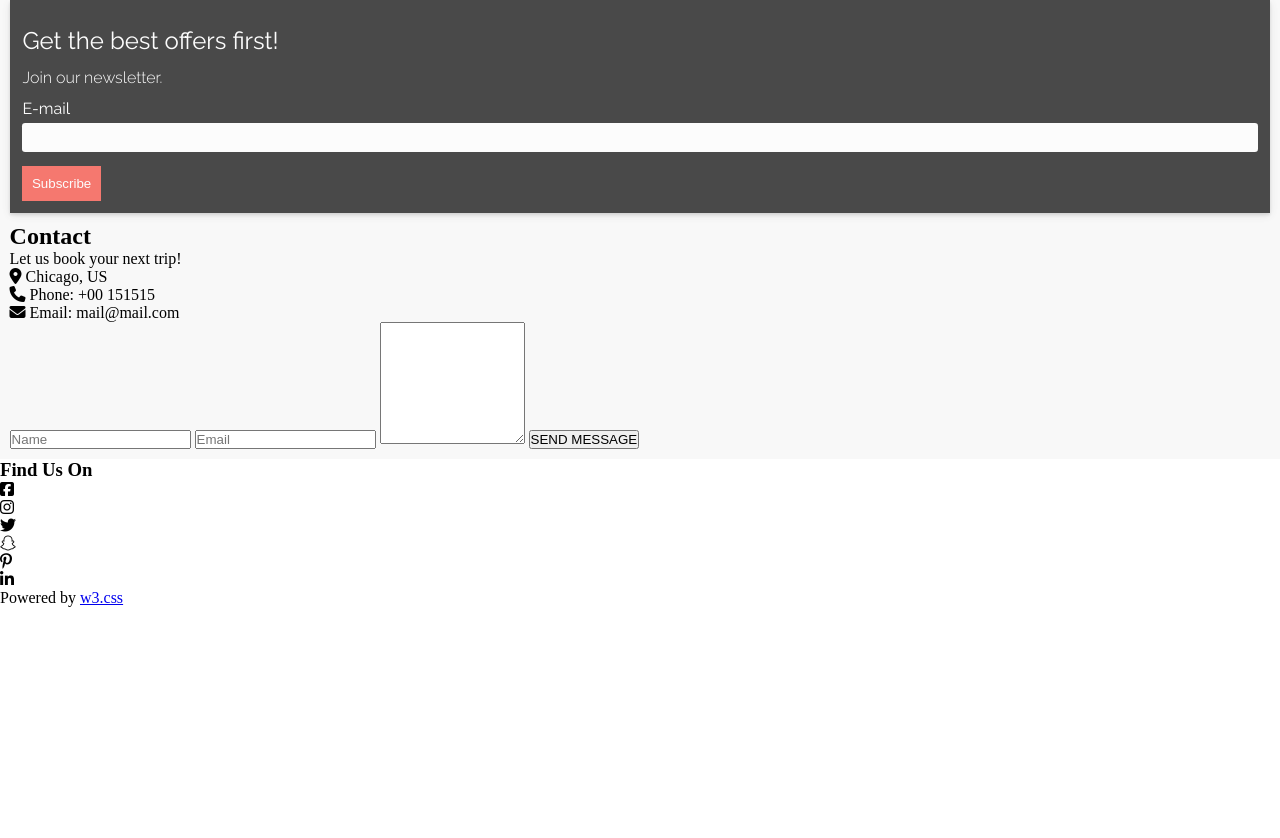
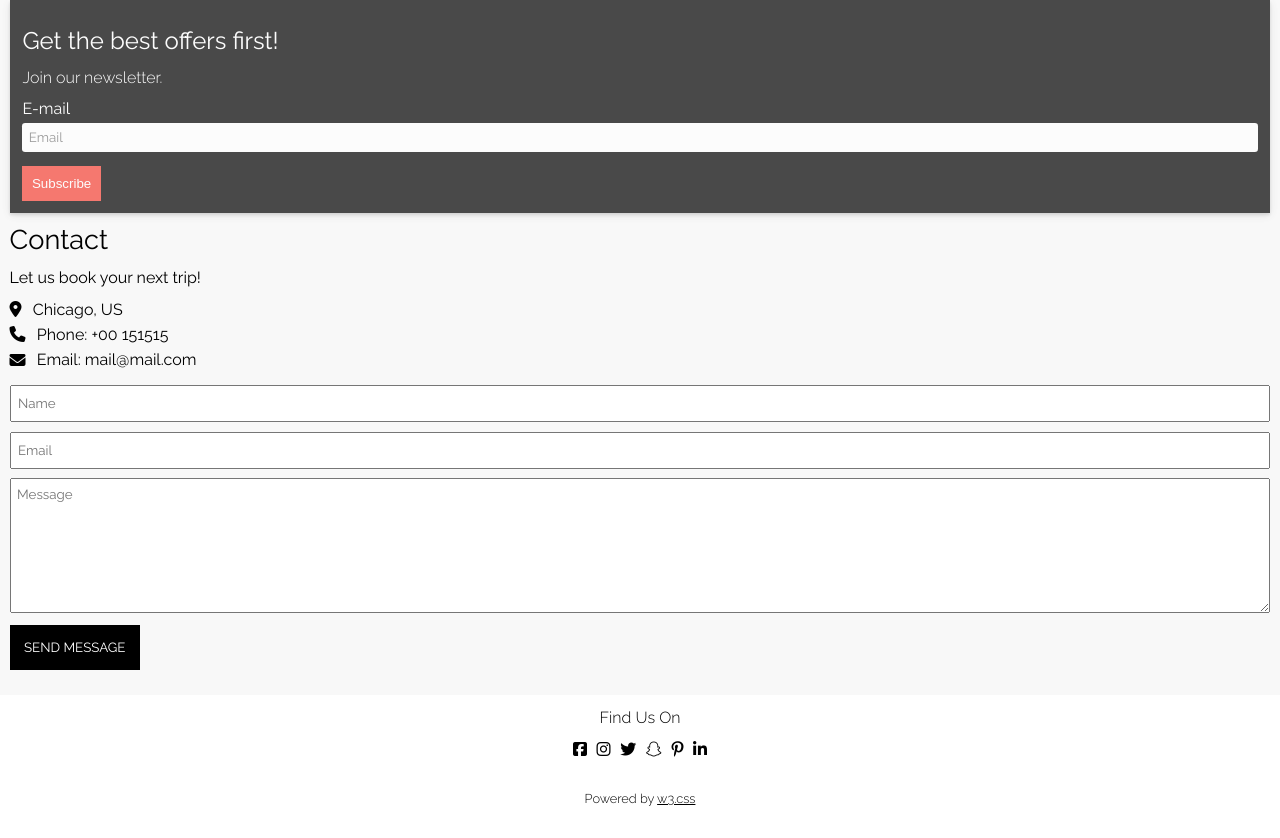
Before and after one commit to EmanuelVFC/projeto-site-001, a plain HTML site: page index.html in a window 1280 px wide. Shown: the part 3880-4718 px from the top of the page. Before the commit the page ends 4487 px from the top, so only its background shows below. Drawn offline with Linux system fonts and the light colour scheme.

Commit message:
continuacao
criação do footer

```diff
--- a/index.html
+++ b/index.html
@@ -164,7 +164,7 @@
             <form action="cadastro.php" method="post">
                 <div class="input-ofertas">
                     <label for="email">E-mail</label><br>
-                    <input type="email" name="" id="email">
+                    <input type="email" name="" id="email" placeholder="Email">
                 </div>
 
                 <button type="submit" class="botao-ofertas">
@@ -203,7 +203,7 @@
 
                 <input type="text" name="" id="nome" placeholder="Name">
                 <input type="email" name="" id="mail" placeholder="Email">
-                <textarea name="" id="message" cols="16" rows="8"></textarea>
+                <textarea name="" id="message" cols="16" rows="8" placeholder="Message"></textarea>
                 <button type="submit" class="botao-contato">
                     SEND MESSAGE
                 </button>
--- a/styles/mobile-first.css
+++ b/styles/mobile-first.css
@@ -372,6 +372,7 @@
     height: 1.8rem;
     border-radius: 0.2rem;
     border: none;
+    padding: 0.4rem;
 }
 
 .botao-ofertas{
@@ -380,3 +381,98 @@
     color: white;
     border: none;
 }
+
+/* ÁREA DE CONTATO E MENSAGEM */
+.contato{
+    font-family: 'Raleway', sans-serif;
+}
+
+.contato > h1{
+    font-size: 1.7rem;
+    font-weight: 400;
+}
+
+.contato > p{
+    margin: 0.8rem 0;
+}
+
+.item-socials{
+    display: flex;
+    align-items: center;
+    gap: 0.7rem;
+}
+
+.lista-socials{
+    font-size: 1rem;
+}
+
+.lista-socials > li + li{
+    margin-top: 0.4rem;
+}
+
+.contato > form{
+    margin: 1rem 0;
+}
+
+.contato > form > input{
+    height: 2.3rem;
+    width: 100%;
+    margin-bottom: 0.6rem;
+    padding: 0.4rem;
+}
+
+.contato > form > textarea{
+    width: 100%;
+    padding: 0.4rem;
+}
+
+textarea::placeholder, input::placeholder{
+    font-family: 'Raleway', sans-serif;
+}
+
+.botao-contato{
+    padding: 0.9rem;
+    margin-top: 0.5rem;
+    font-family: 'Raleway', sans-serif;
+    background-color: black;
+    color: white;
+    border: none;
+}
+
+.botao-contato:hover{
+    color: black;
+    background-color: #d1d0d0;
+}
+
+/* FOOTER / RODAPÉ */
+.footer{
+    font-family: 'Raleway', sans-serif;
+}
+
+.footer > h3{
+    text-align: center;
+    font-weight: 350;
+    font-size: 1rem;
+    padding: 0.8rem;
+}
+
+.lista-socials-footer{
+    display: flex;
+    align-items: center;
+    justify-content: center;
+    list-style: none;
+    gap: 0.6rem;
+}
+
+.footer > p{
+    margin: 2rem 0;
+    text-align: center;
+    font-family: 'Raleway', sans-serif;
+    font-size: 0.8rem;
+    font-weight: 300;
+}
+
+.footer > p > a{
+    text-decoration: underline;
+    color: black;
+}
```
